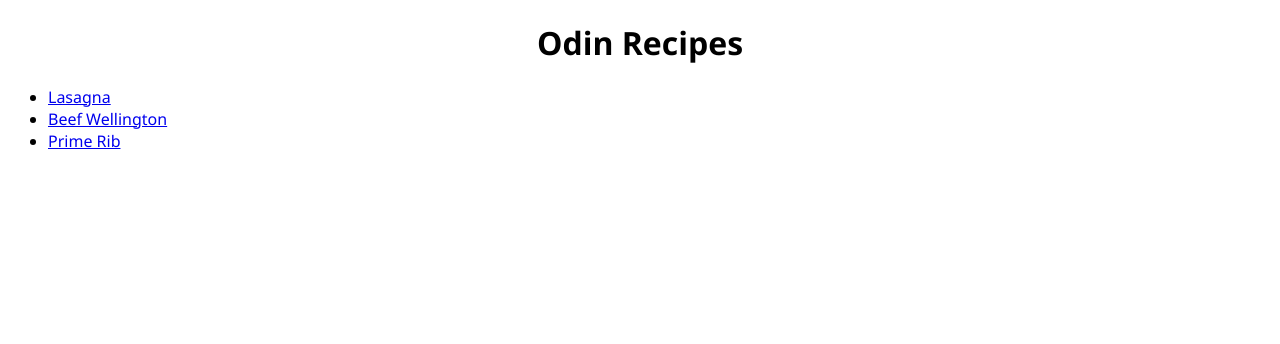
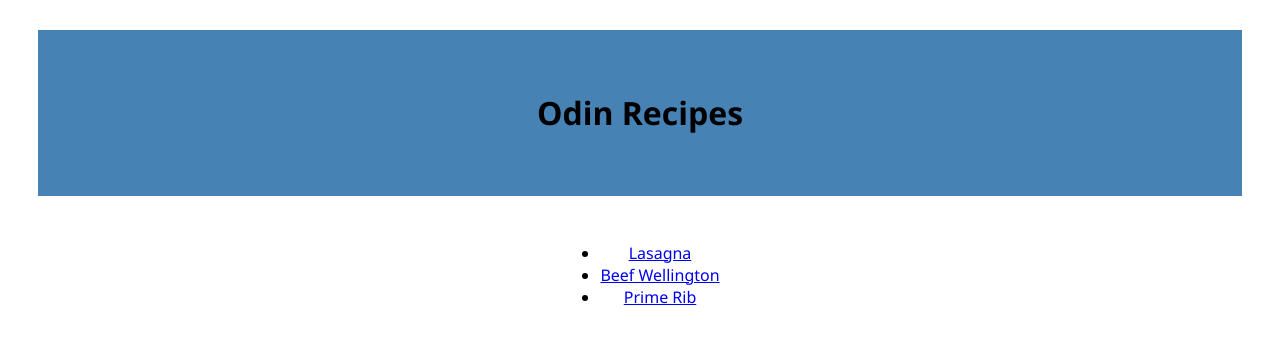
Before and after one commit to andresfeliperojas/odin-recipes, a plain HTML site: page index.html in a window 1280 px wide. Drawn offline with Linux system fonts and the light colour scheme.

Commit message:
Apply a bit of css learned

```diff
--- a/index.html
+++ b/index.html
@@ -7,9 +7,10 @@
     <link rel="stylesheet" href="style.css">
 </head>
 <body>
-
-    <h1 class="header">Odin Recipes</h1>
-    <ul>
+    <div class="header">
+        <h1>Odin Recipes</h1>
+    </div>
+    <ul class="ul">
         <li><a href="recipes/lasagna.html">Lasagna</a></li>
         <li><a href="recipes/beefwellington.html">Beef Wellington</a></li>
         <li><a href="recipes/primerib.html">Prime Rib</a></li>
--- a/style.css
+++ b/style.css
@@ -1,8 +1,17 @@
 body {
-    font-family:'Segoe UI', Tahoma, Geneva, Verdana, sans-serif
+    font-family:'Segoe UI', Tahoma, Geneva, Verdana, sans-serif;
+    text-align: center;
+
 }
 
 .header {
+    background-color:steelblue;
     text-align: center;
     font-weight: bold;
+    padding: 40px;
+    margin: 30px;
 }
+
+ul {
+    display: inline-block;
+}
```
